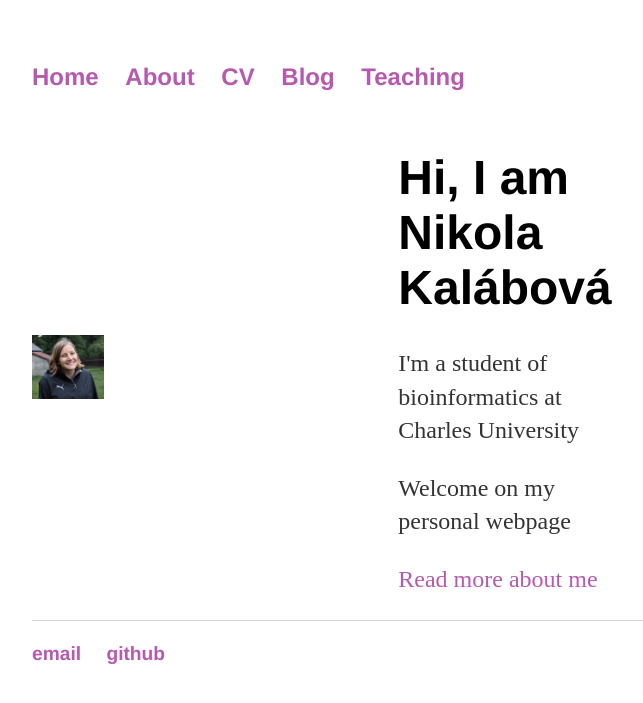
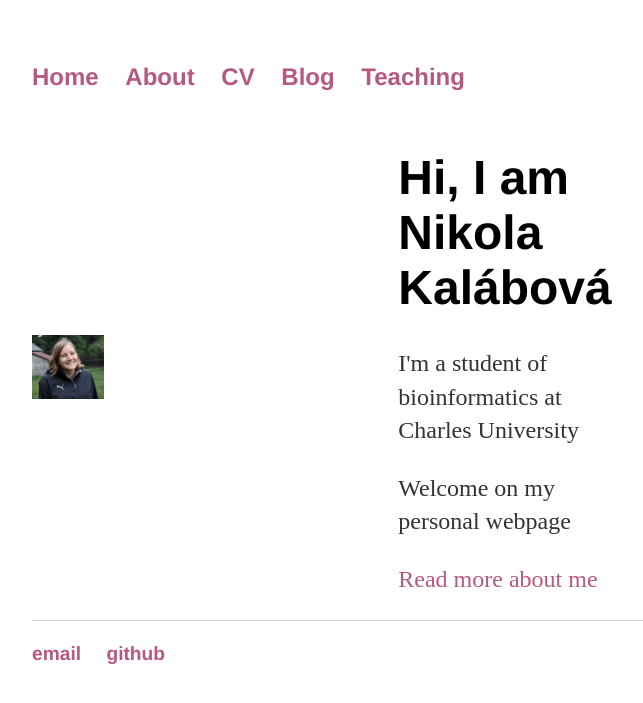
Before and after one commit to lavakin/lavakin.github.io, a Jekyll site: the page built from index.html, in a window 1280 px wide. Shown: the top 703 px of the page, without its empty margins (160-803 px from the left). Built offline with Jekyll 4.4.1, drawn with Linux system fonts in a browser that asks for light colours.

Commit message:
Update main.css

```diff
--- a/css/main.css
+++ b/css/main.css
@@ -14,7 +14,7 @@ nav ul li, footer ul li {
 }
 a {
     text-decoration: none;
-    color: #B659AF;
+    color: #B65980;
 
 }
 a:hover {
```
